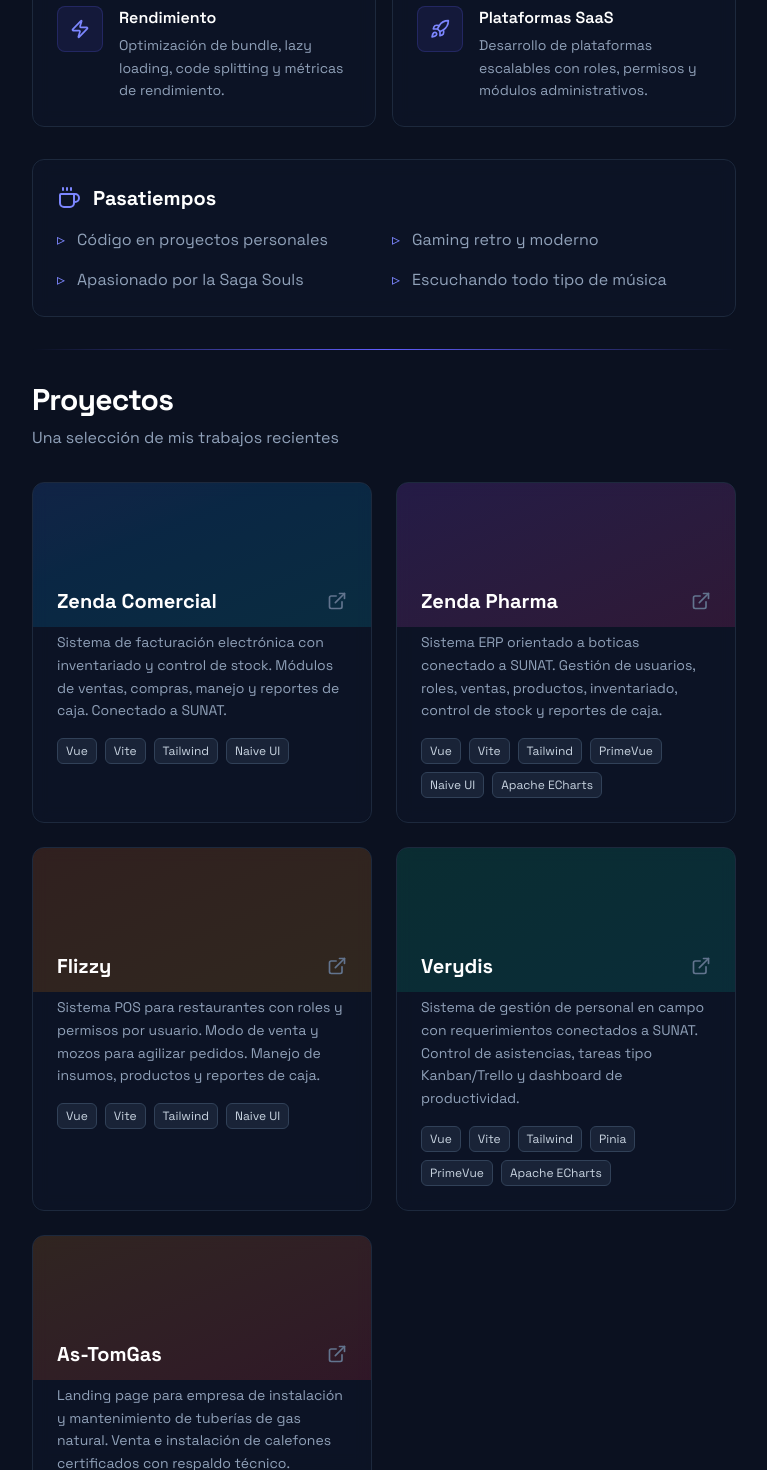
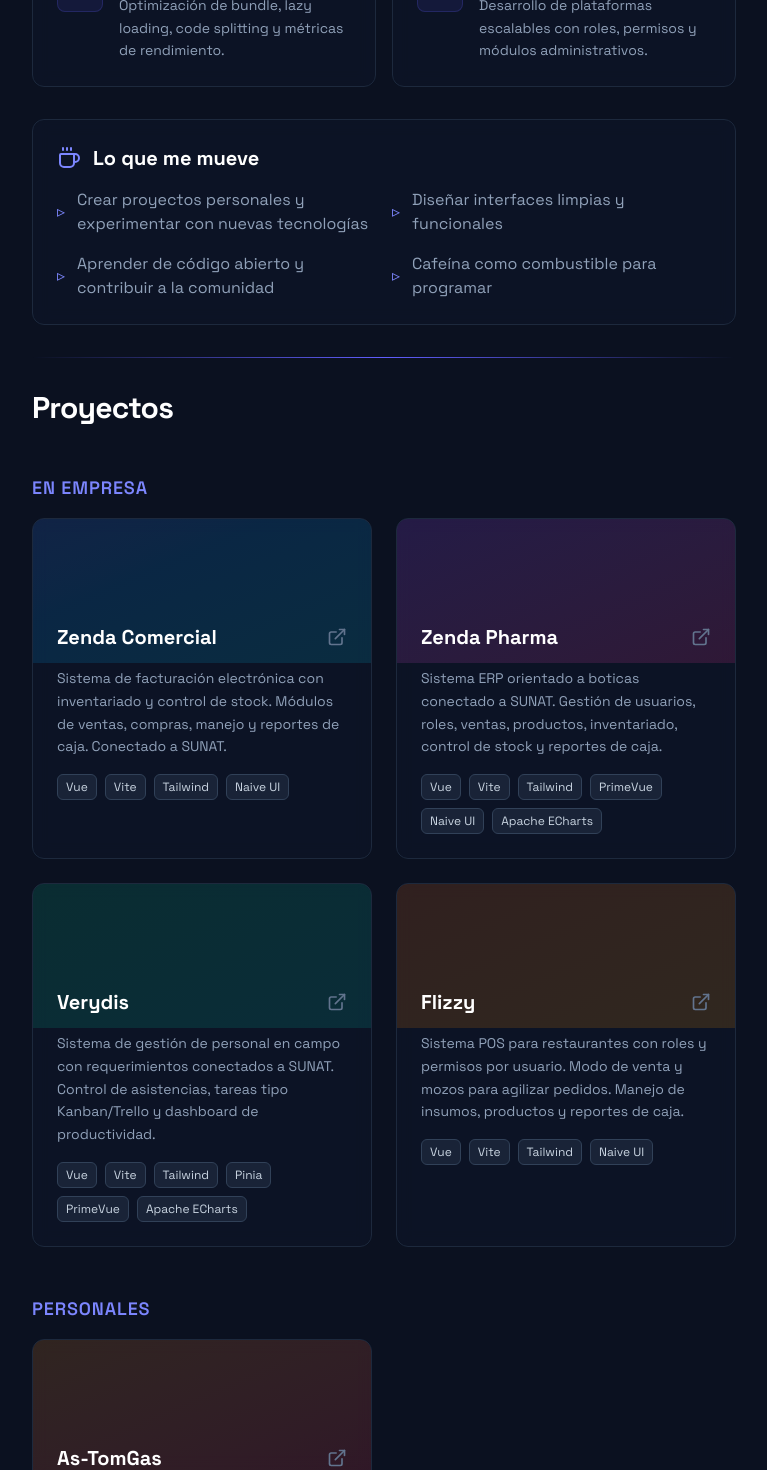
Before and after one commit to DanGosw/dangosw_portfolio, a Vue app: page / in a window 1280 px wide. Shown: the part 1330-2800 px from the top of the page, without its empty margins (256-1023 px from the left). Built offline with nearby package versions, Linux system fonts and the light colour scheme.

Commit message:
separated personal projects from at work projects, change about me, reformat code

```diff
--- a/index.html
+++ b/index.html
@@ -21,7 +21,7 @@
     <meta property="og:url" content="https://dangosw.netlify.app/" />
     <meta property="og:title" content="DevRunner | Frontend Developer - Vue & SaaS" />
     <meta property="og:description" content="Frontend Developer especializado en Vue.js, TypeScript y plataformas SaaS. Más de 3 años de experiencia construyendo interfaces modernas y escalables." />
-    <meta property="og:image" content="https://dangosw.netlify.app/temp-pic.jpg" />
+    <meta property="og:image" content="https://dangosw.netlify.app/temp-pic.jpg?v=2" />
     <meta property="og:image:width" content="1200" />
     <meta property="og:image:height" content="630" />
     <meta property="og:locale" content="es_ES" />
@@ -32,7 +32,7 @@
     <meta name="twitter:url" content="https://dangosw.netlify.app/" />
     <meta name="twitter:title" content="DevRunner | Frontend Developer - Vue & SaaS" />
     <meta name="twitter:description" content="Frontend Developer especializado en Vue.js, TypeScript y plataformas SaaS. Más de 3 años de experiencia construyendo interfaces modernas y escalables." />
-    <meta name="twitter:image" content="https://dangosw.netlify.app/temp-pic.jpg" />
+    <meta name="twitter:image" content="https://dangosw.netlify.app/temp-pic.jpg?v=2" />
 
     <!-- Canonical -->
     <link rel="canonical" href="https://dangosw.netlify.app/" />
--- a/src/components/AboutMe.vue
+++ b/src/components/AboutMe.vue
@@ -15,10 +15,11 @@
 	{ key: "primevue" },
 	{ key: "naiveUI" }
 ];
+
 </script>
 
 <template>
-	<section id="home" class="flex flex-col md:flex-row items-center md:items-start justify-center gap-8 lg:gap-14 min-h-[55vh]">
+	<section id="home" class="flex flex-col md:flex-row items-center md:items-start justify-center gap-8 lg:gap-14 min-h-[60vh]">
 		<!-- Profile -->
 		<div class="relative shrink-0 hero-animate hero-animate-delay-1">
 			<div class="absolute inset-0 rounded-full blur-3xl bg-indigo-500/20 scale-110 animate-glow"/>
@@ -28,17 +29,8 @@
 
 		<!-- Content -->
 		<div class="space-y-6 max-w-2xl">
-			<!-- status -->
-			<div class="flex gap-2.5 hero-animate hero-animate-delay-2">
-				<span class="text-label"> {{ t("hero.status") }} </span>
-				<span class="relative flex size-2.5">
-				<span class="absolute inline-flex h-full w-full animate-ping rounded-full bg-sky-400 opacity-75"/>
-				<span class="relative inline-flex size-2.5 rounded-full bg-green-500"></span>
-				</span>
-			</div>
-
 			<!-- title -->
-			<div class="space-y-4 hero-animate hero-animate-delay-3">
+			<div class="space-y-4 hero-animate hero-animate-delay-2">
 				<h1 class="text-4xl md:text-6xl lg:text-7xl font-bold tracking-tight text-white">
 					{{ t("hero.title") }}
 					<span class="text-shimmer">.</span>
@@ -48,14 +40,14 @@
 			</div>
 
 			<!-- stack -->
-			<div class="flex flex-wrap gap-2 hero-animate hero-animate-delay-4">
+			<div class="flex flex-wrap gap-2 hero-animate hero-animate-delay-3">
 				<div v-for="(item, index) in stack" :key="item.key" class="badge" :class="`delay-${(index + 1) * 100}`">
 					{{ t(`stack.${ item.key }`) }}
 				</div>
 			</div>
 
 			<!-- buttons -->
-			<div class="flex gap-4 pt-2 hero-animate hero-animate-delay-5">
+			<div class="flex gap-4 pt-2 hero-animate hero-animate-delay-4">
 				<a href="#projects" class="btn-primary">
 					{{ t("hero.viewProjects") }}
 				</a>
--- a/src/components/AppBodyContent.vue
+++ b/src/components/AppBodyContent.vue
@@ -83,15 +83,15 @@
 					</li>
 					<li class="list-item">
 						<span class="list-item-marker">▹</span>
-						<span>{{ t("about.passionsList.gaming") }}</span>
+						<span>{{ t("about.passionsList.ui") }}</span>
+					</li>
+					<li class="list-item">
+						<span class="list-item-marker">▹</span>
+						<span>{{ t("about.passionsList.opensource") }}</span>
 					</li>
 					<li class="list-item">
 						<span class="list-item-marker">▹</span>
 						<span>{{ t("about.passionsList.coffee") }}</span>
-					</li>
-					<li class="list-item">
-						<span class="list-item-marker">▹</span>
-						<span>{{ t("about.passionsList.music") }}</span>
 					</li>
 				</ul>
 			</div>
--- a/src/components/Projects.vue
+++ b/src/components/Projects.vue
@@ -9,7 +9,7 @@
 const sectionRef = ref<HTMLElement | null>(null);
 const { isVisible } = useScrollAnimation(sectionRef);
 
-const projects = [
+const workProjects = [
 	{
 		gradient: "from-blue-500 to-cyan-500",
 		key: "zendaComercial",
@@ -23,17 +23,20 @@
 		tech: [ "Vue", "Vite", "Tailwind", "PrimeVue", "Naive UI", "Apache ECharts" ]
 	},
 	{
-		gradient: "from-orange-500 to-amber-500",
-		key: "flizzy",
-		link: "https://demo.flizzy.pe",
-		tech: [ "Vue", "Vite", "Tailwind", "Naive UI" ]
-	},
-	{
 		gradient: "from-emerald-500 to-teal-500",
 		key: "verydis",
 		link: "https://demo.ampaperu.org",
 		tech: [ "Vue", "Vite", "Tailwind", "Pinia", "PrimeVue", "Apache ECharts" ]
 	},
+	{
+		gradient: "from-orange-500 to-amber-500",
+		key: "flizzy",
+		link: "https://demo.flizzy.pe",
+		tech: [ "Vue", "Vite", "Tailwind", "Naive UI" ]
+	}
+];
+
+const personalProjects = [
 	{
 		gradient: "from-orange-400 to-red-500",
 		key: "asTomGas",
@@ -44,37 +47,61 @@
 </script>
 
 <template>
-	<section ref="sectionRef" class="space-y-8 animate-on-scroll" :class="{ 'is-visible': isVisible }">
+	<section ref="sectionRef" class="space-y-12 animate-on-scroll" :class="{ 'is-visible': isVisible }">
 		<div class="space-y-2">
 			<h2 class="text-page-title">{{ t("projects.title") }}</h2>
-			<p class="text-section-subtitle">{{ t("projects.subtitle") }}</p>
 		</div>
 
+		<!-- Work Projects -->
+		<div class="space-y-4">
+			<h3 class="text-lg font-semibold text-indigo-400 uppercase tracking-wider">{{ t("projects.work") }}</h3>
 			<div class="grid grid-cols-1 md:grid-cols-2 gap-6">
-			<a v-for="(project, index) in projects" :key="project.key" :href="project.link" target="_blank" rel="noopener noreferrer"
+				<a v-for="(project, index) in workProjects" :key="project.key" :href="project.link" target="_blank"
+				   rel="noopener noreferrer"
 				   class="group relative overflow-hidden rounded-xl border border-slate-800 bg-slate-900/50 backdrop-blur-sm hover:border-slate-700 transition-all duration-500 hover:shadow-xl hover:shadow-indigo-500/5 animate-fade-up"
 				   :class="{ 'is-visible': isVisible, [`delay-${(index + 1) * 100}`]: true }">
-				<!-- Header con gradiente -->
 					<div
-					:class="`h-36 bg-gradient-to-br ${project.gradient} opacity-15 group-hover:opacity-25 transition-opacity duration-500`"/>
-				<!-- Contenido -->
+						:class="`h-36 bg-linear-to-br ${project.gradient} opacity-15 group-hover:opacity-25 transition-opacity duration-500`"/>
 					<div class="p-6 -mt-16 relative space-y-4">
 						<div class="flex items-start justify-between gap-2">
-						<h3 class="text-heading group-hover:text-indigo-400 transition-colors">
-							{{ t(`projects.items.${ project.key }.title`) }}
-						</h3>
+							<h4 class="text-heading group-hover:text-indigo-400 transition-colors">
+								{{ t(`projects.items.${ project.key }.title`) }}</h4>
 							<ExternalLink
 								class="h-5 w-5 text-slate-500 group-hover:text-indigo-400 transition-all duration-300 shrink-0 mt-1 group-hover:translate-x-0.5 group-hover:-translate-y-0.5"/>
 						</div>
-
-					<p class="text-body text-sm"> {{ t(`projects.items.${ project.key }.description`) }} </p>
-
-					<!-- Tech stack -->
+						<p class="text-body text-sm">{{ t(`projects.items.${ project.key }.description`) }}</p>
 						<div class="flex flex-wrap gap-2">
-						<span v-for="tech in project.tech" :key="tech" class="badge-tech"> {{ tech }} </span>
+							<span v-for="tech in project.tech" :key="tech" class="badge-tech">{{ tech }}</span>
 						</div>
 					</div>
 				</a>
 			</div>
+		</div>
+
+		<!-- Personal Projects -->
+		<div class="space-y-4">
+			<h3 class="text-lg font-semibold text-indigo-400 uppercase tracking-wider">{{ t("projects.personal") }}</h3>
+			<div class="grid grid-cols-1 md:grid-cols-2 gap-6">
+				<a v-for="(project, index) in personalProjects" :key="project.key" :href="project.link" target="_blank"
+				   rel="noopener noreferrer"
+				   class="group relative overflow-hidden rounded-xl border border-slate-800 bg-slate-900/50 backdrop-blur-sm hover:border-slate-700 transition-all duration-500 hover:shadow-xl hover:shadow-indigo-500/5 animate-fade-up"
+				   :class="{ 'is-visible': isVisible, [`delay-${(index + 3) * 100}`]: true }">
+					<div
+						:class="`h-36 bg-linear-to-br ${project.gradient} opacity-15 group-hover:opacity-25 transition-opacity duration-500`"/>
+					<div class="p-6 -mt-16 relative space-y-4">
+						<div class="flex items-start justify-between gap-2">
+							<h4 class="text-heading group-hover:text-indigo-400 transition-colors">
+								{{ t(`projects.items.${ project.key }.title`) }}</h4>
+							<ExternalLink
+								class="h-5 w-5 text-slate-500 group-hover:text-indigo-400 transition-all duration-300 shrink-0 mt-1 group-hover:translate-x-0.5 group-hover:-translate-y-0.5"/>
+						</div>
+						<p class="text-body text-sm">{{ t(`projects.items.${ project.key }.description`) }}</p>
+						<div class="flex flex-wrap gap-2">
+							<span v-for="tech in project.tech" :key="tech" class="badge-tech">{{ tech }}</span>
+						</div>
+					</div>
+				</a>
+			</div>
+		</div>
 	</section>
 </template>
--- a/src/lang/en.json
+++ b/src/lang/en.json
@@ -6,7 +6,6 @@
     "contact": "Contact"
   },
   "hero": {
-    "status": "Available for work",
     "title": "Frontend Developer",
     "subtitle": "Building scalable web applications, interactive interfaces and modern SaaS platforms.",
     "description": "3+ years of professional experience building administrative systems, production-ready web applications and frontend architectures focused on usability, scalability and maintainability.",
@@ -27,9 +26,9 @@
   },
   "projects": {
     "title": "Projects",
-    "subtitle": "A selection of my recent work",
+    "work": "At Work",
+    "personal": "Personal",
     "viewProject": "View Project",
-    "viewCode": "View Code",
     "items": {
       "zendaComercial": {
         "title": "Zenda Comercial",
@@ -39,13 +38,13 @@
         "title": "Zenda Pharma",
         "description": "ERP system for pharmacies connected to SUNAT. User and role management, sales, products, inventory, stock control and cash register reports."
       },
+      "verydis": {
+        "title": "Verydis",
+        "description": "Field personnel management system with requirements connected to SUNAT. Attendance control, Kanban/Trello-style tasks and productivity dashboard."
+      },
       "flizzy": {
         "title": "Flizzy",
         "description": "POS system for restaurants with user roles and permissions. Sales and waiter mode to streamline orders. Input and product management, cash register reports."
-      },
-      "verydis": {
-        "title": "Verydis",
-        "description": "Field personnel management system with requirements connected to SUNAT. Attendance control, Kanban/Trello-style tasks and productivity dashboard."
       },
       "asTomGas": {
         "title": "As-TomGas",
@@ -69,12 +68,12 @@
       "saas": "SaaS Platforms",
       "saasDesc": "Scalable platform development with roles, permissions and administrative modules."
     },
-    "passions": "Hobbies",
+    "passions": "What drives me",
     "passionsList": {
-      "coding": "Coding personal projects",
-      "gaming": "Retro and modern gaming",
-      "coffee": "Loving the Dark Souls trilogy",
-      "music": "Listening to all kinds of music"
+      "coding": "Building personal projects and experimenting with new technologies",
+      "ui": "Designing clean, functional interfaces",
+      "opensource": "Learning from open source and contributing to the community",
+      "coffee": "Caffeine as fuel for coding"
     }
   },
   "contact": {
--- a/src/lang/es.json
+++ b/src/lang/es.json
@@ -6,7 +6,6 @@
     "contact": "Contacto"
   },
   "hero": {
-    "status": "Disponible para trabajar",
     "title": "Desarrollador Frontend",
     "subtitle": "Construyendo aplicaciones web escalables, interfaces interactivas y plataformas SaaS modernas.",
     "description": "Más de 3 años de experiencia profesional construyendo sistemas administrativos, aplicaciones web en producción y arquitecturas frontend enfocadas en usabilidad, escalabilidad y mantenibilidad.",
@@ -27,9 +26,9 @@
   },
   "projects": {
     "title": "Proyectos",
-    "subtitle": "Una selección de mis trabajos recientes",
+    "work": "En Empresa",
+    "personal": "Personales",
     "viewProject": "Ver Proyecto",
-    "viewCode": "Ver Código",
     "items": {
       "zendaComercial": {
         "title": "Zenda Comercial",
@@ -39,13 +38,13 @@
         "title": "Zenda Pharma",
         "description": "Sistema ERP orientado a boticas conectado a SUNAT. Gestión de usuarios, roles, ventas, productos, inventariado, control de stock y reportes de caja."
       },
+      "verydis": {
+        "title": "Verydis",
+        "description": "Sistema de gestión de personal en campo con requerimientos conectados a SUNAT. Control de asistencias, tareas tipo Kanban/Trello y dashboard de productividad."
+      },
       "flizzy": {
         "title": "Flizzy",
         "description": "Sistema POS para restaurantes con roles y permisos por usuario. Modo de venta y mozos para agilizar pedidos. Manejo de insumos, productos y reportes de caja."
-      },
-      "verydis": {
-        "title": "Verydis",
-        "description": "Sistema de gestión de personal en campo con requerimientos conectados a SUNAT. Control de asistencias, tareas tipo Kanban/Trello y dashboard de productividad."
       },
       "asTomGas": {
         "title": "As-TomGas",
@@ -69,12 +68,12 @@
       "saas": "Plataformas SaaS",
       "saasDesc": "Desarrollo de plataformas escalables con roles, permisos y módulos administrativos."
     },
-    "passions": "Pasatiempos",
+    "passions": "Lo que me mueve",
     "passionsList": {
-      "coding": "Código en proyectos personales",
-      "gaming": "Gaming retro y moderno",
-      "coffee": "Apasionado por la Saga Souls",
-      "music": "Escuchando todo tipo de música"
+      "coding": "Crear proyectos personales y experimentar con nuevas tecnologías",
+      "ui": "Diseñar interfaces limpias y funcionales",
+      "opensource": "Aprender de código abierto y contribuir a la comunidad",
+      "coffee": "Cafeína como combustible para programar"
     }
   },
   "contact": {
```
Also changed, not shown: src/style.css (+66 -19 lines). Lines whose indentation alone changed are shown as unchanged.
